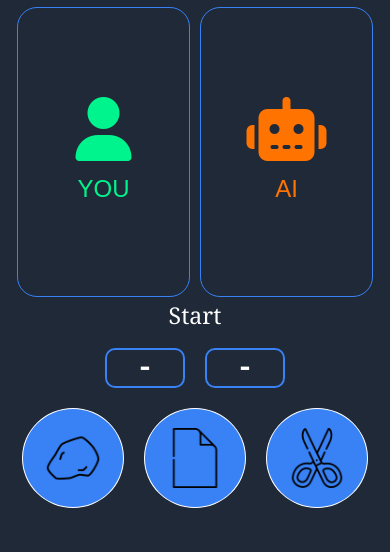
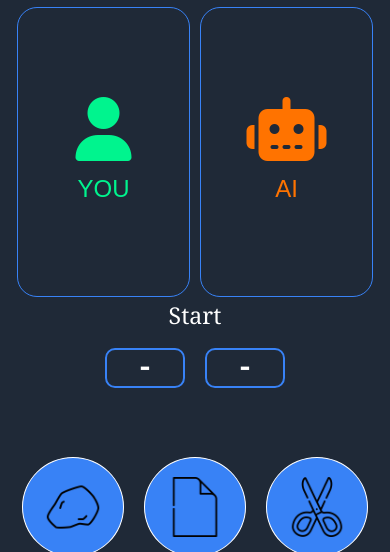
Before and after one commit to MoMansur/Rock-Paper-Scissors, a plain HTML site: page index.html in a window 390 px wide. Shown: the part 61-613 px from the top of the page. Drawn offline with nearby package versions, Linux system fonts and the light colour scheme.

Commit message:
Resporsive

```diff
--- a/style.css
+++ b/style.css
@@ -93,9 +93,12 @@ img{
 @media (max-width: 600px) {
     #choices{
         display: flex;
+        height: 20vh;
+        align-items: end;
         margin-top: auto;
         margin-bottom: 20px;
         justify-content: center;
+        flex-shrink: 0;
 
     }
     .choice {
```
